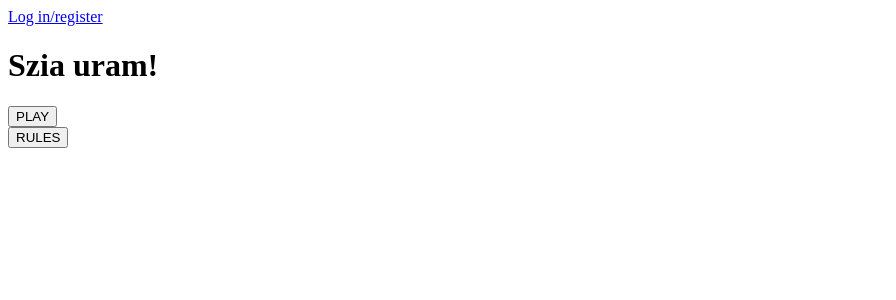
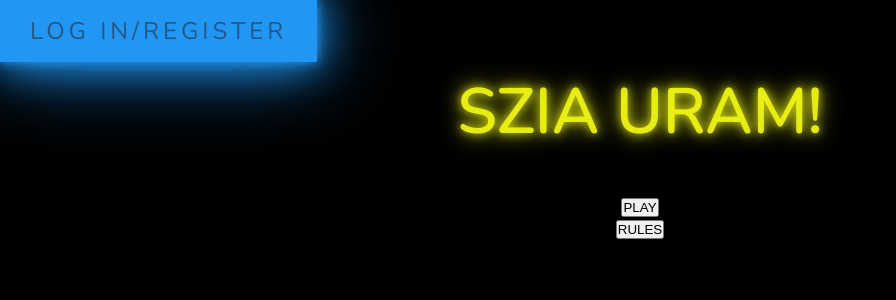
Before and after one commit to CodecoolGlobal/freestyle-javascript-game-javascript-pappbence15, a Flask app: page / in a window 1280 px wide. Shown: the top 300 px of the page, without its empty margins (0-896 px from the left). Run offline with Flask 2, Linux system fonts and the light colour scheme.

Commit message:
Coloring the site, animating it

```diff
--- /dev/null
+++ b/static/style.css
@@ -0,0 +1,99 @@
+@import url("https://fonts.googleapis.com/css2?family=Nunito:wght@300;400;600&display=swap");
+* {
+  padding: 0;
+  margin: 0;
+  box-sizing: border-box;
+}
+html {
+  font-family: "Nunito", serif;
+  background-color: black;
+}
+:root {
+  --var-color: rgba(240, 246, 21, 0.91);
+}
+section {
+  /*height: 100vh;*/
+  /*width: 100%;*/
+  display: flex;
+  align-items: center;
+  justify-content: center;
+}
+.container h1 {
+  font-size: 5vw;
+  color: var(--var-color);
+  position: relative;
+}
+.container h1::before {
+  position: absolute;
+  content: attr(data-text);
+  text-shadow: 0px 0px 20px var(--var-color);
+  filter: blur(10px) brightness(0);
+  animation: flicker 2s linear forwards;
+  animation-delay: 1s;
+}
+@keyframes flicker {
+  0% {
+    filter: blur(5px) brightness(1);
+  }
+  3% {
+    filter: blur(5px) brightness(0);
+  }
+  6% {
+    filter: blur(5px) brightness(0);
+  }
+  7% {
+    filter: blur(5px) brightness(1);
+  }
+  8% {
+    filter: blur(5px) brightness(0);
+  }
+  9% {
+    filter: blur(5px) brightness(1);
+  }
+  10% {
+    filter: blur(5px) brightness(0);
+  }
+  20% {
+    filter: blur(5px) brightness(1);
+  }
+  50% {
+    filter: blur(5px) brightness(1);
+  }
+  99% {
+    filter: blur(5px) brightness(0);
+  }
+  100% {
+    filter: blur(5px) brightness(1);
+  }
+}
+
+a{
+    position: relative;
+    display: inline-block;
+    padding: 15px 30px;
+    color: #2196f3;
+    text-transform: uppercase;
+    letter-spacing: 4px;
+    text-decoration: none;
+    font-size: 24px;
+    overflow: hidden;
+    transition: 0.5s;
+}
+a:hover{
+    color: #255784;
+    background: #2196f3;
+    box-shadow: 0 0 10px #2196f3, 0 0 40px #2196f3, 0 0 80px #2196f3;
+}
+p{
+  font-family: "Nunito", serif;
+  color: white;
+}
+button{
+
+}
+.center-form{
+    margin-left: auto;
+    margin-right: auto;
+    text-align: center;
+    margin-top: 40px;
+}
--- a/templates/index.html
+++ b/templates/index.html
@@ -4,7 +4,7 @@
     {% block head %}
     <meta charset="UTF-8">
     <title>{% block title %}Index{% endblock %}</title>
-        <link rel="stylesheet" href="style/style.css">
+        <link rel="stylesheet" href="static/style.css">
         <script src="JS/game.js" defer></script>
     {% endblock %}
 </head>
@@ -13,12 +13,16 @@
         <a href="/registration">Log in/register</a>
     </div>
     {% block content %}
-    <h1>Szia uram!</h1>
+        <section>
+    <div class="container">
+        <h1 data-text="SZIA URAM!">SZIA URAM!</h1>
+    </div>
+        </section>
     <div id="high-score">
         <table>
         </table>
     </div>
-    <div id="buttons">
+    <div id="buttons" class="center-form">
         <form action="game.html">
             <button type="submit">PLAY</button>
         </form>
--- a/templates/login.html
+++ b/templates/login.html
@@ -1,7 +1,7 @@
 {% extends "index.html" %}{% block title %}Log in/registrations{% endblock %}
 <body>
     {% block content %}
-        <h1>LOGIN</h1>
+        <h1 data-text="LOGIN">LOGIN</h1>
         <form action="/login" method="post">
             <p>User name: <input type=text name=username>
             <p>Password: <input type=password name=password>
--- a/templates/registration.html
+++ b/templates/registration.html
@@ -1,7 +1,9 @@
 {% extends "index.html" %}{% block title %}Log in/registrations{% endblock %}
 <body>
     {% block content %}
-        <h1>REGISTER</h1>
+        <div class="container">
+        <h1 data-text="REGISTER">REGISTER</h1>
+        </div>
         <form action="/registration" method="post">
             <p>User name: <input type="text" name="username"></p>
             <p>Password: <input type="password" name="password"></p>
--- a/templates/rules.html
+++ b/templates/rules.html
@@ -2,7 +2,7 @@
     {% block title %}Rules{% endblock %}
 <body>
     {% block content %}
-    <h1>RULES</h1>
+    <h1 data-text="RULES">RULES</h1>
     <div id="rules">
         <ul>rule1</ul>
         <ul>rule2</ul>
```
Also changed, not shown: style/style.css (deleted).
